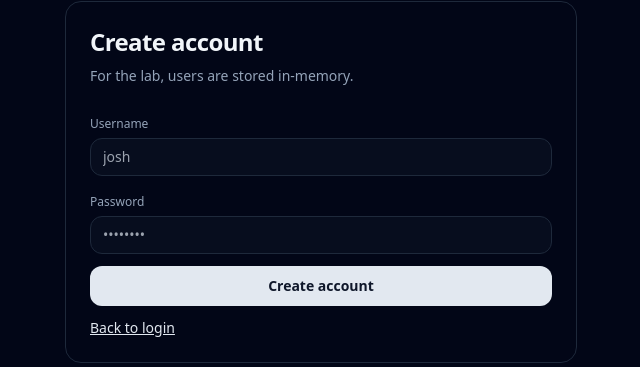
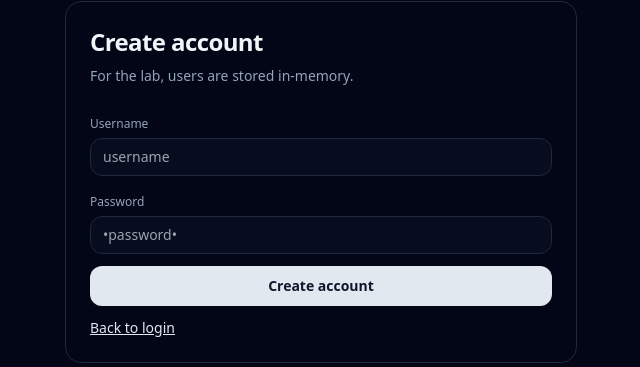
Before and after one commit to aguajosh/project-net-app, a Flask app: page /signup in a window 1280 px wide. Shown: the part 108-475 px from the top of the page, without its empty margins (319-959 px from the left). Run offline with Flask 3, Linux system fonts and the light colour scheme; some libraries are stand-ins or nearby versions.

Commit message:
cleaned syntax in htmls

```diff
--- a/templates/key_created.html
+++ b/templates/key_created.html
@@ -37,7 +37,7 @@
         <div class="rounded-xl border border-slate-800 bg-slate-900/40 p-4">
             <p class="font-medium text-slate-200">Test it</p>
             <pre
-                class="mt-2 rounded-xl border border-slate-800 bg-slate-950 p-3 text-slate-200"><code>curl -k -H "Authorization: ApiKey {{ raw_key }}" https://YOUR_HOST/api/data | jq</code></pre>
+                class="mt-2 rounded-xl border border-slate-800 bg-slate-950 p-3 text-slate-200"><code>curl -k -H "Authorization: ApiKey {{ raw_key }}" https://23.22.223.117/api/data | jq</code></pre>
         </div>
     </div>
 
--- a/templates/signup.html
+++ b/templates/signup.html
@@ -11,14 +11,14 @@
             <label class="text-xs text-slate-400">Username</label>
             <input name="username" autocomplete="username"
                 class="mt-1 w-full rounded-xl border border-slate-800 bg-slate-900/40 px-3 py-2 text-sm outline-none focus:border-slate-500"
-                placeholder="josh" />
+                placeholder="username" />
         </div>
 
         <div>
             <label class="text-xs text-slate-400">Password</label>
             <input name="password" type="password" autocomplete="new-password"
                 class="mt-1 w-full rounded-xl border border-slate-800 bg-slate-900/40 px-3 py-2 text-sm outline-none focus:border-slate-500"
-                placeholder="••••••••" />
+                placeholder="•password•" />
         </div>
 
         <button type="submit"
```
Also changed, not shown: README.md.
